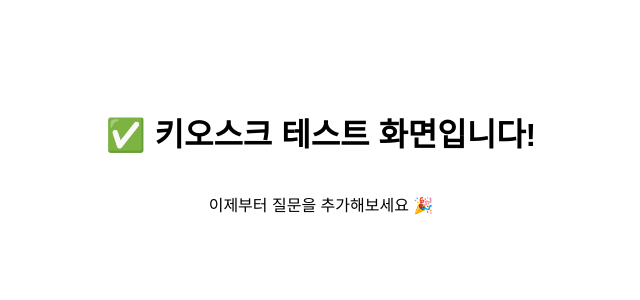
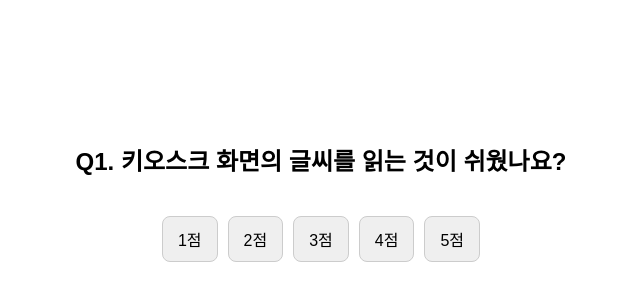
Before and after one commit to ringmaring/test, a React (Create React App) app: page / in a window 1280 px wide. Shown: the part 240-540 px from the top of the page, without its empty margins (319-959 px from the left). Built offline with nearby package versions, Linux system fonts and the light colour scheme.

Commit message:
Update App.js

```diff
--- a/src/App.js
+++ b/src/App.js
@@ -1,17 +1,56 @@
-import React from 'react';
+import React, { useState } from 'react';
+
+const questions = [
+  "키오스크 화면의 글씨를 읽는 것이 쉬웠나요?",
+  "화면의 버튼을 눌러 원하는 기능을 찾는 데 어려움이 있었나요?",
+  "결제까지 완료하는 데 혼자 할 수 있었나요?",
+  "주변 도움 없이 처음부터 끝까지 할 수 있었나요?",
+  "화면 안내가 충분히 이해되었나요?"
+];
 
 export default function App() {
+  const [currentQuestion, setCurrentQuestion] = useState(0);
+  const [answers, setAnswers] = useState([]);
+
+  const handleAnswer = (score) => {
+    const next = currentQuestion + 1;
+    setAnswers([...answers, score]);
+    if (next < questions.length) {
+      setCurrentQuestion(next);
+    } else {
+      alert("모든 질문이 완료되었습니다!\n점수: " + [...answers, score].join(", "));
+    }
+  };
+
   return (
     <div style={{
+      minHeight: '100vh',
       display: 'flex',
       flexDirection: 'column',
+      justifyContent: 'center',
       alignItems: 'center',
-      justifyContent: 'center',
-      minHeight: '100vh',
-      fontFamily: 'sans-serif'
+      fontFamily: 'sans-serif',
+      textAlign: 'center',
+      padding: '2rem'
     }}>
-      <h1>✅ 키오스크 테스트 화면입니다!</h1>
-      <p>이제부터 질문을 추가해보세요 🎉</p>
+      <h2>Q{currentQuestion + 1}. {questions[currentQuestion]}</h2>
+      <div style={{ marginTop: '20px', display: 'flex', gap: '10px' }}>
+        {[1, 2, 3, 4, 5].map((num) => (
+          <button
+            key={num}
+            onClick={() => handleAnswer(num)}
+            style={{
+              padding: '10px 15px',
+              fontSize: '1rem',
+              borderRadius: '8px',
+              border: '1px solid #ccc',
+              cursor: 'pointer'
+            }}
+          >
+            {num}점
+          </button>
+        ))}
+      </div>
     </div>
   );
 }
```
